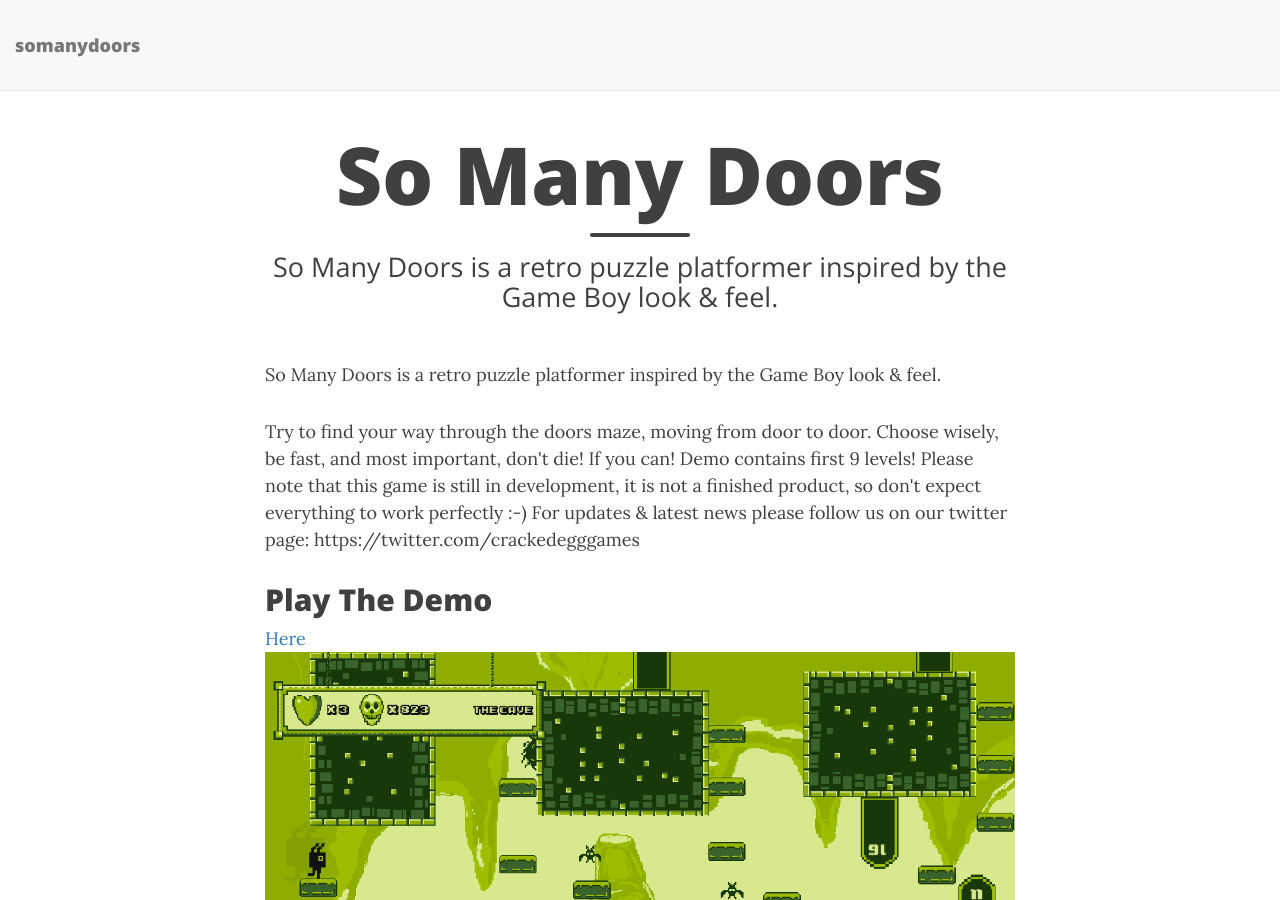
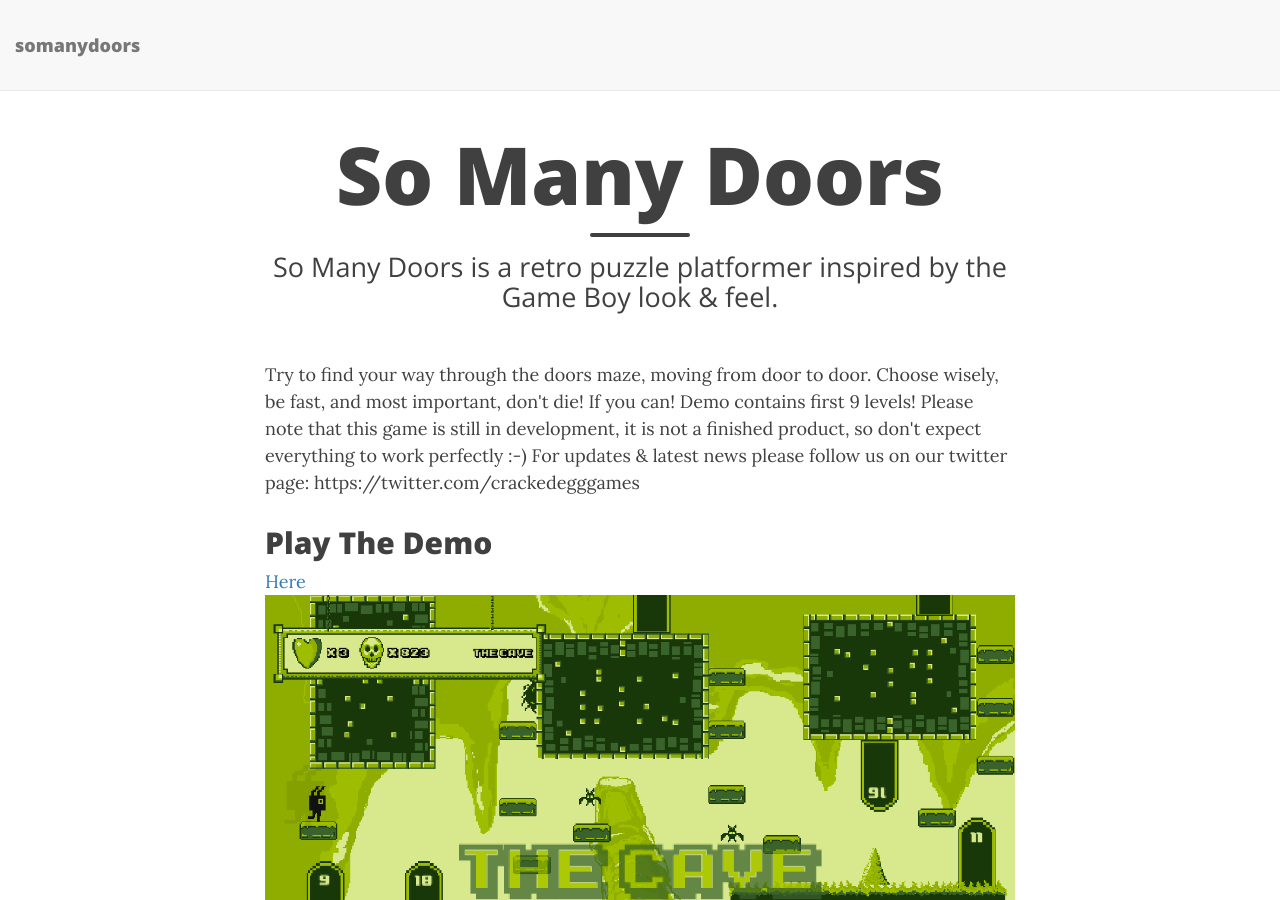
Before and after one commit to uareurapid/somanydoors, a Jekyll site: the page built from index.html, in a window 1280 px wide and 900 px high. Built offline with Jekyll 4.4.1, drawn with Linux system fonts in a browser that asks for light colours; nearby versions of some CDN libraries.

Commit message:
wip: try update github page

```diff
--- a/_config.yml
+++ b/_config.yml
@@ -56,9 +56,9 @@
 # Alternatively, the navbar, footer, and page background can be set to use background images
 # instead of colour
 
-# navbar-img: "/img/bgimage.png"
+navbar-img: "/img/cave.png"
 # footer-img: "/img/bgimage.png"
-page-img:  "https://uareurapid.github.io/somanydoors/cave.png"
+page-img:  "img/cave.png"
 
 # --- Footer options --- #
 
--- a/index.html
+++ b/index.html
@@ -9,7 +9,7 @@
 
 
 <!--You can use the [editor on GitHub](https://github.com/uareurapid/somanydoors/edit/master/README.md) to maintain and preview the content for your website in Markdown files.-->
-<p>So Many Doors is a retro puzzle platformer inspired by the Game Boy look & feel.</p>
+<!--<p>So Many Doors is a retro puzzle platformer inspired by the Game Boy look & feel.</p>-->
 
 <p>
   Try to find your way through the doors maze, moving from door to door. Choose wisely, be fast, and most important, don't die! If you can!
@@ -26,7 +26,7 @@
 
 <a href="https://uareurapid.github.com/somanydoors/SoManyDoors/index.html">Here</a>
 
-<img src="https://uareurapid.github.io/somanydoors/cave.png">
+<img src="https://uareurapid.github.io/somanydoors/img/cave.png">
 
 
 <div class="posts-list">
```
Also changed, not shown: README.md, img/cave.png (renamed from cave.png).
